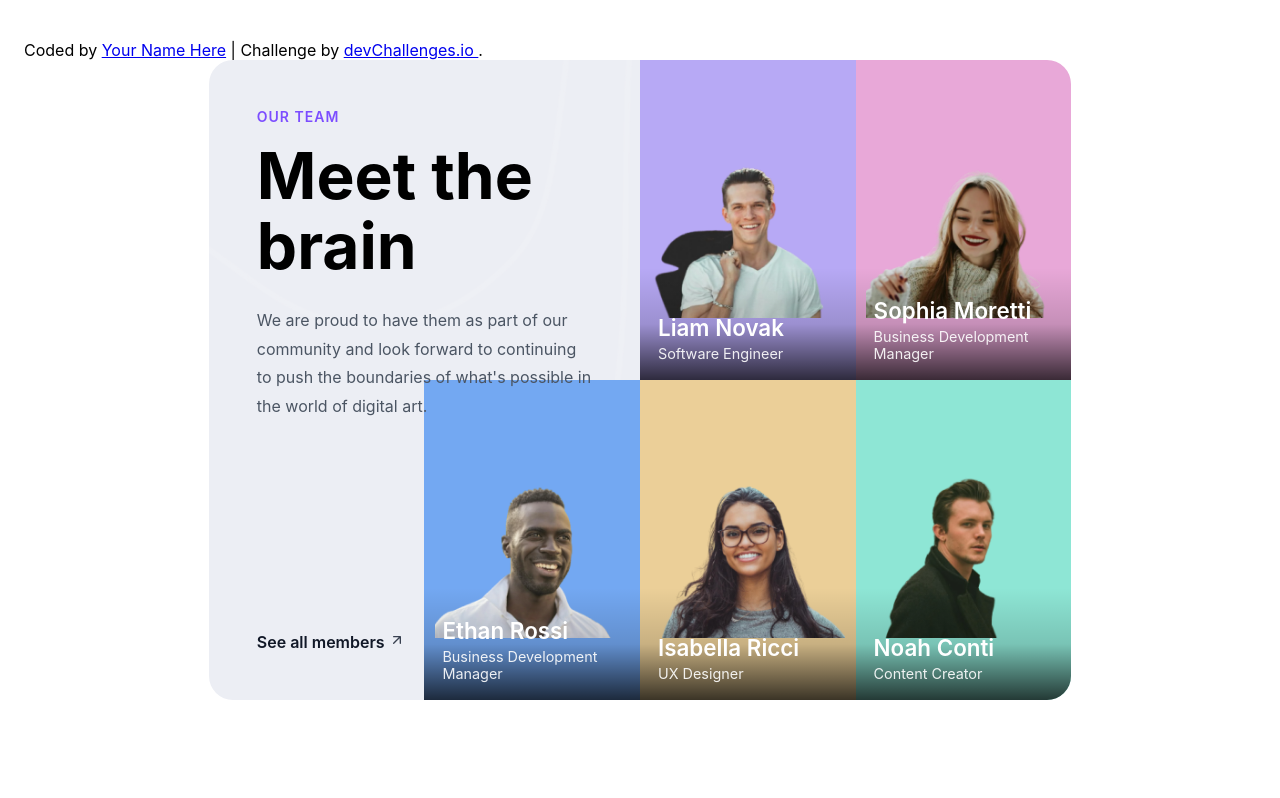
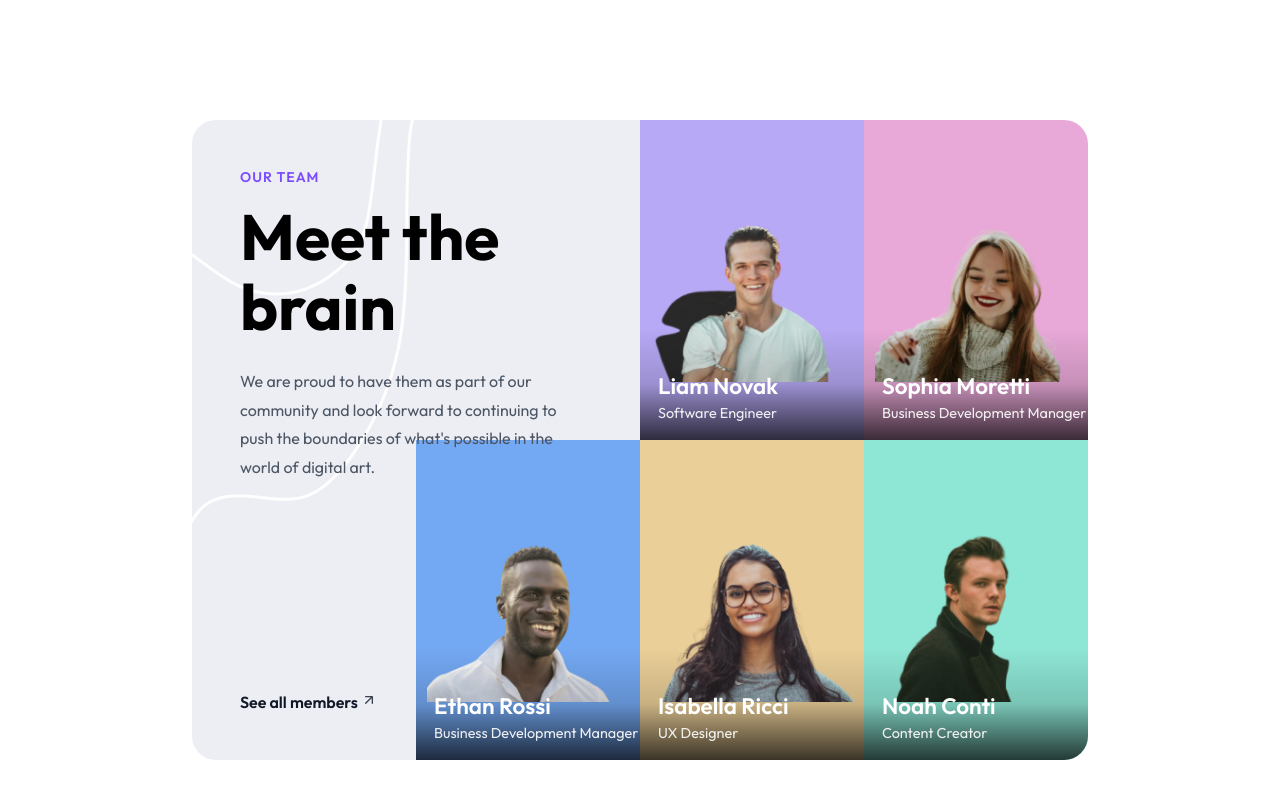
Before and after one commit to adedayobabalola18-rgb/our-team-layout-master, a plain HTML site: page index.html in a window 1280 px wide. Drawn offline with Linux system fonts and the light colour scheme.

Commit message:
Refactor HTML and CSS for improved structure and consistency

```diff
--- a/index.html
+++ b/index.html
@@ -6,17 +6,11 @@
     <link rel="icon" href="resources/favicon.ico" type="image/x-icon" sizes="96x96" />
     <title>Meet the Team Section | devChallenges.io</title>
     <link rel="stylesheet" href="style.css" />
+    <link rel="preconnect" href="https://fonts.googleapis.com">
+    <link rel="preconnect" href="https://fonts.gstatic.com" crossorigin>
+    <link href="https://fonts.googleapis.com/css2?family=Outfit:wght@300;400;500;600;700;800&display=swap" rel="stylesheet">
   </head>
   <body>
-
-    <div class="one">
-        <div class="author-info">
-            Coded by <a href="#">Your Name Here</a> | Challenge by
-            <a href="https://www.devchallenges.io?ref=challenge" target="_blank">
-              devChallenges.io
-            </a>.
-        </div>
-    </div>
 
     <section class="team-container">
 
--- a/style.css
+++ b/style.css
@@ -6,15 +6,15 @@
 
 body{
     min-height:100vh;
-    font-family:Inter, system-ui, -apple-system, BlinkMacSystemFont, 'Segoe UI', sans-serif;
-    padding:40px 24px 60px;
+    font-family: 'Outfit', sans-serif;
+    /* padding:40px 64px 60px;   */
+    padding-top:120px;
+    padding-bottom:100px;
 }
 
 .team-container{
-    /* max-width:1200px; */
     width:70%;
-    margin: auto;
-    /* place-self:center; */
+    place-self:center;
     display:grid;
     grid-template-columns:repeat(4,1fr);
     grid-template-rows:repeat(2,320px);
@@ -27,11 +27,9 @@
 .intro{
     grid-column:1/3;
     grid-row:1/3;
-
     position:relative;
     background:#eceef4;
     padding:48px;
-
     display:flex;
     flex-direction:column;
     overflow:hidden;
@@ -43,9 +41,7 @@
     inset:0;
     background-image:url("resources/Background_decor@2x.png");
     background-repeat:no-repeat;
-    background-size:cover;
-    background-position:center;
-    opacity:.15;
+
 }
 
 .intro > *{
@@ -170,7 +166,7 @@
 
 /* TABLET */
 
-@media (max-width:992px){
+@media (max-width:1024px){
 
     .team-container{
         grid-template-columns:repeat(2,1fr);
@@ -210,7 +206,7 @@
 
 /* MOBILE */
 
-@media (max-width:600px){
+@media (max-width:412px){
 
     body{
         padding:20px;
```
